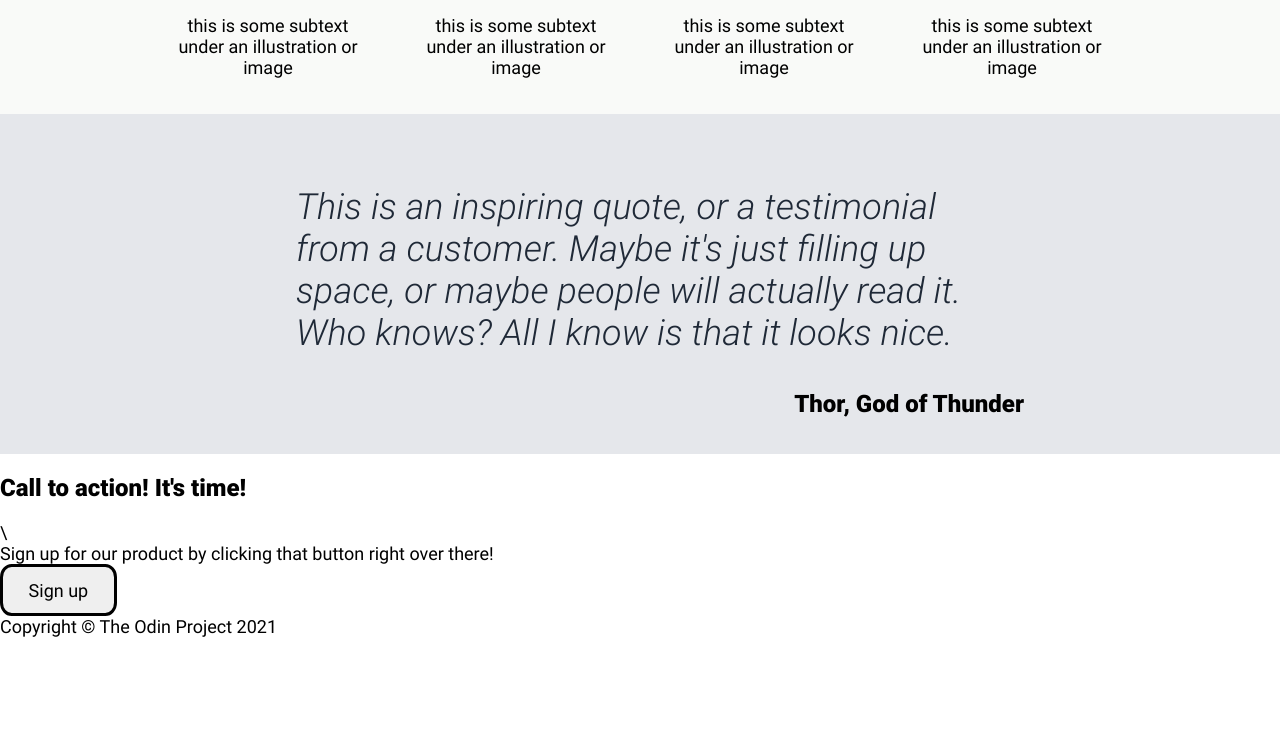
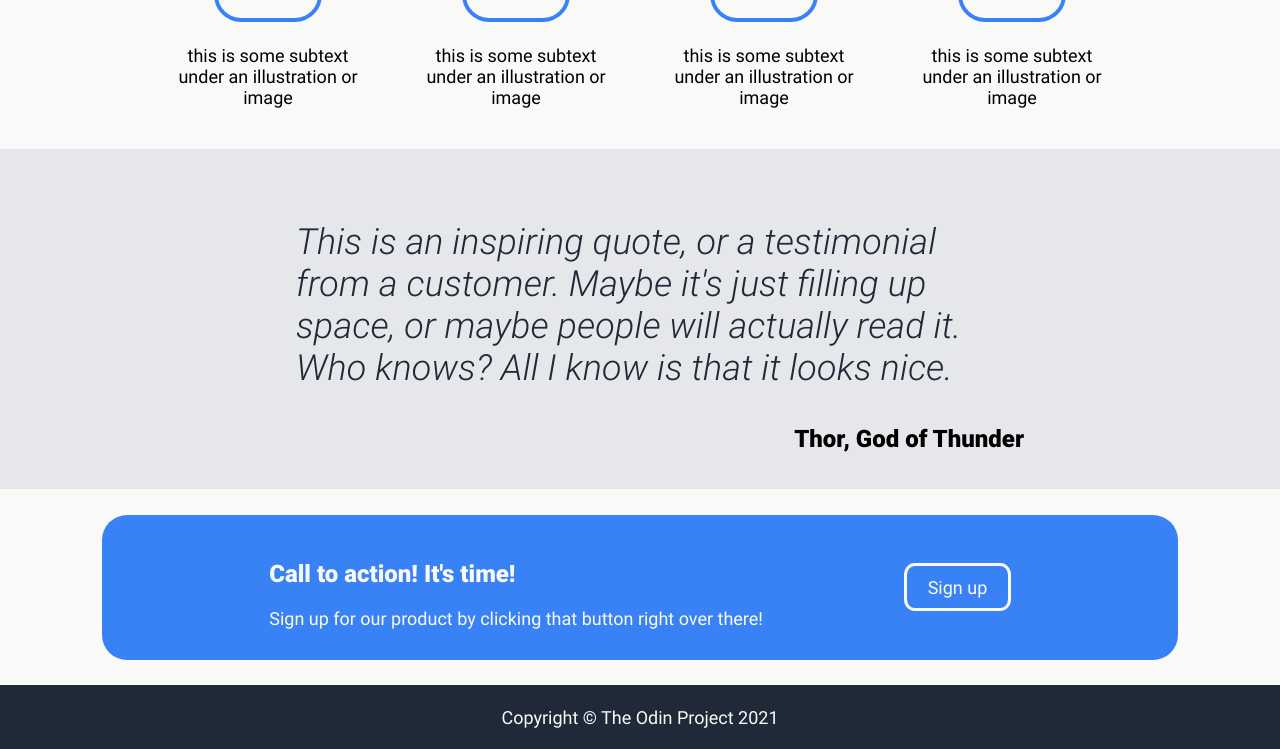
Before and after one commit to SkyLark9929/odin-landing-page, a plain HTML site: page index.html in a window 1280 px wide. Shown: the part 610-1359 px from the top of the page. Before the commit the page ends 1247 px from the top, so only its background shows below. Drawn offline with Linux system fonts and the light colour scheme.

Commit message:
Style callout div, style footer Changes to be committed:     modified:   index.html 	modified:   style.css

```diff
--- a/index.html
+++ b/index.html
@@ -84,8 +84,10 @@
     <!--A callout that asks the customer to sign up once again-->
     <div class="callout_div">
         <div class="callout_subdiv_blue">
-            <h2>Call to action! It's time!</h1>\
-            <p>Sign up for our product by clicking that button right over there!</p>
+            <div class="callout_text">
+                <h2>Call to action! It's time!</h1>
+                <p>Sign up for our product by clicking that button right over there!</p>
+            </div>
             <button id="callout_sign_up">Sign up</button>
         </div>
     </div>
--- a/style.css
+++ b/style.css
@@ -5,6 +5,7 @@ body {
     font-weight: 400;
     font-size: 18px;
     margin: 0px;
+    background-color: #1f2937;
 }
 
 div{
@@ -14,7 +15,10 @@ div{
 h1{
     font-size: 48px;
     font-weight: 900;
-    margin: 0px;
+    margin-top: 10px;
+    margin-bottom: 10px;
+    margin-left: 0px;
+    margin-right: 0px;
 }
 
 h2{
@@ -33,7 +37,10 @@ button{
 }
 
 p{
-    margin: 0px;
+    margin-top: 5px;
+    margin-bottom: 5px;
+    margin-left: 0px;
+    margin-right: 0px;
 }
 
 blockquote{
@@ -195,3 +202,43 @@ blockquote{
     font-weight: 900;
     font-size: 24px;
 }
+
+/* || Callout */
+
+.callout_div{
+    background-color: #f9faf8;
+    display: flex;
+    justify-content: center;
+}
+
+.callout_subdiv_blue{
+    margin-top: 2%;
+    margin-bottom: 2%;
+    padding: 2%;
+    background-color: #3882F6;
+    width: 80%;
+    display: flex;
+    justify-content: space-evenly;
+    align-items: center;
+    border-radius: 25px;
+}
+
+.callout_text{
+    color: #f9faf8;
+}
+
+#callout_sign_up{
+    border-color: #f9faf8;
+    color: #f9faf8;
+    background-color: #3882F6;
+}
+
+/* Page Footer */
+
+#page_footer{
+    height: 8vh;
+    color: #f9faf8;
+    display: flex;
+    justify-content: center;
+    align-items: center;
+}
```
